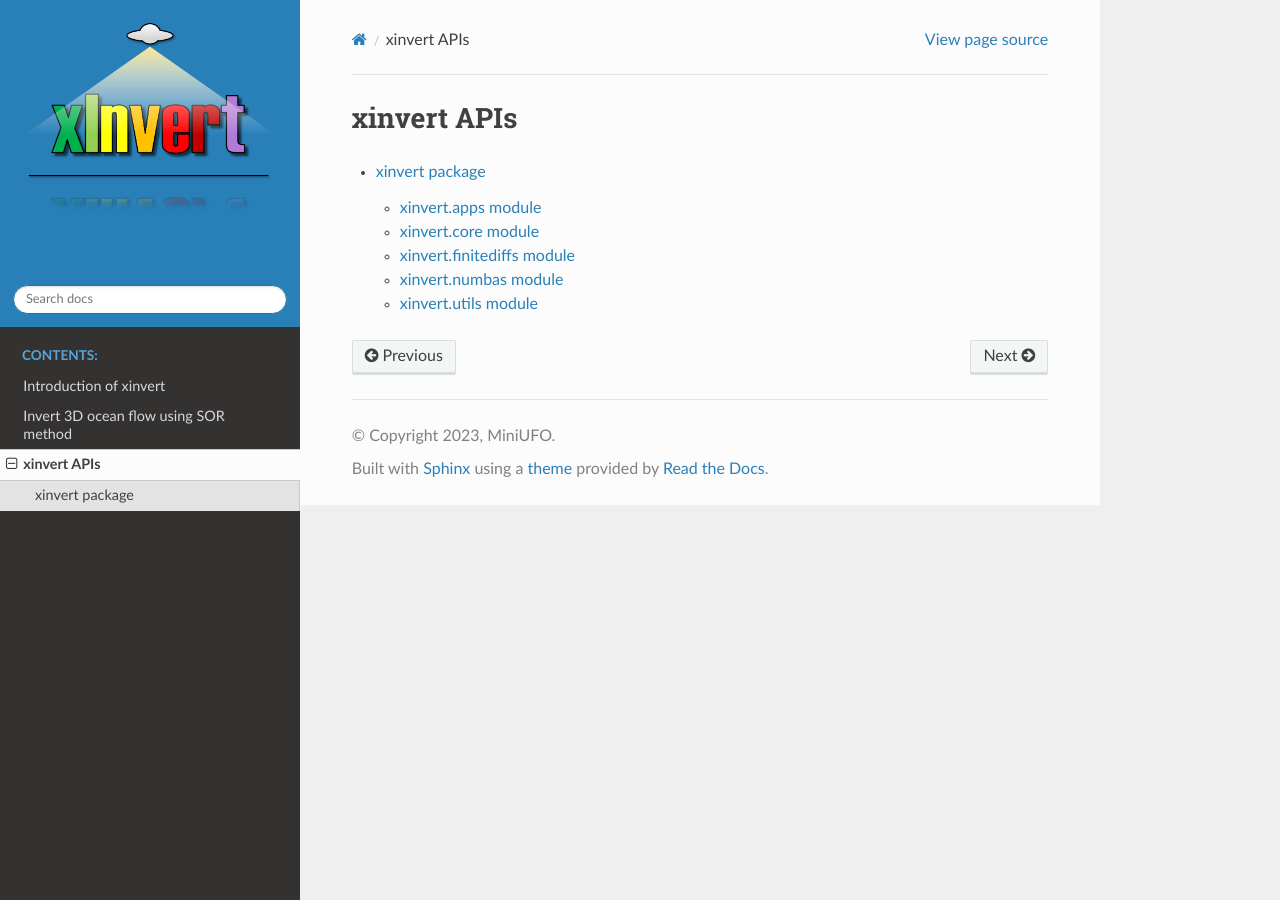
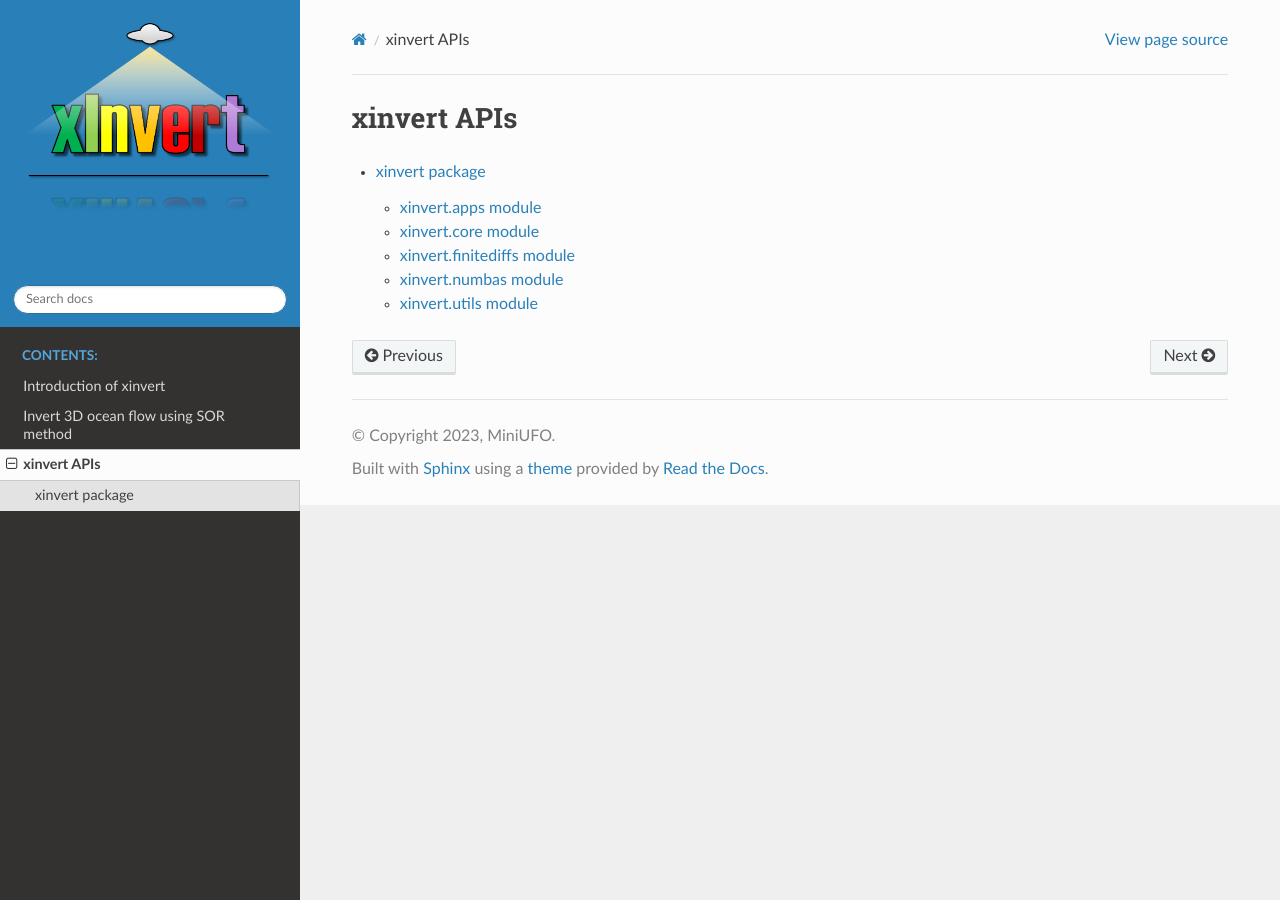
Before and after one commit to miniufo/xinvert, a Sphinx documentation site: the page built from docs/source/modules.rst, in a window 1280 px wide. Built offline with Sphinx 7.4.7 and the Read the Docs theme 2.0.0, drawn with Linux system fonts in a browser that asks for light colours; pages that are not in the unit, such as notebooks, are missing from menus.

Commit message:
add docs

```diff
--- /dev/null
+++ b/docs/source/_static/my_theme.css
@@ -0,0 +1,3 @@
+.wy-nav-content {
+    max-width: 1200px !important;
+}
--- a/docs/source/conf.py
+++ b/docs/source/conf.py
@@ -88,6 +88,9 @@ html_theme_options = {
     'navigation_depth': 4,
     'prev_next_buttons_location': 'bottom',  # top and bottom
 }
+html_css_files = [
+    'my_theme.css',
+]
 
 # Add any paths that contain custom static files (such as style sheets) here,
 # relative to this directory. They are copied after the builtin static files,
```
